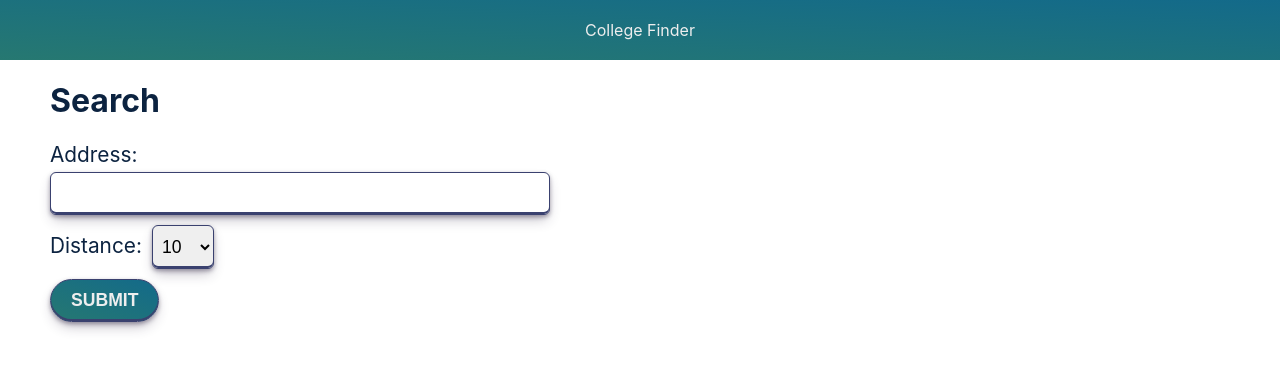
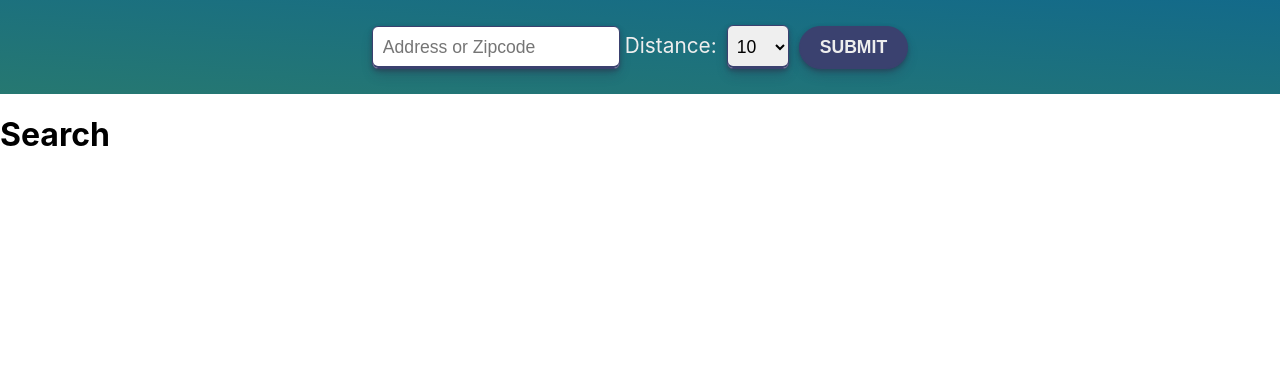
Before and after one commit to blakenoll/college-finder-frontend, a React (Create React App) app: page / in a window 1280 px wide. Shown: the top 370 px of the page. Built offline with nearby package versions, Linux system fonts and the light colour scheme.

Commit message:
ui tweaks

```diff
--- a/src/App.js
+++ b/src/App.js
@@ -1,6 +1,7 @@
 import React from "react";
 import Navbar from "./components/navbar";
-import Form from "./components/form";
+import HomePage from "./components/home";
+import Results from "./components/showResults";
 import SchoolPage from "./components/schoolPage";
 import { GlobalStyle } from "./components/globalStyle";
 import ApolloClient from "apollo-boost";
@@ -44,10 +45,11 @@ const App = () => {
   return (
     <ApolloProvider client={client}>
       <GlobalStyle />
-      <Navbar />
       <StateProvider initialState={initialState} reducer={reducer}>
         <Router>
-          <Route path="/" exact component={Form} />
+          <Navbar />
+          <Route path="/" exact component={HomePage} />
+          <Route path="/search" exact component={Results} />
           <Route path="/school/:id" component={SchoolPage} />
         </Router>
       </StateProvider>
--- a/src/components/form.js
+++ b/src/components/form.js
@@ -1,12 +1,11 @@
-import React, { useState, useEffect } from "react";
+import React from "react";
 import Select from "./select";
 import { useStateValue } from "./state";
 import styled from "styled-components";
-import Results from "./showResults";
+import { withRouter } from "react-router";
 
-const Form = ({ className }) => {
-  const [submitted, setSubmitted] = useState(false);
-  const [{ zipcode, distance, queryResults }, dispatch] = useStateValue();
+const Form = ({ className, history }) => {
+  const [{ zipcode, distance }, dispatch] = useStateValue();
 
   const distances = [10, 20, 30, 50, 100];
 
@@ -14,29 +13,22 @@ const Form = ({ className }) => {
     event.preventDefault();
     // clear query results if new search is made
     dispatch({ type: "changeQuery", newQueryResults: {} });
-    setSubmitted(true);
+    history.push("/search");
   }
-
-  useEffect(() => {
-    if (queryResults.findWithinDistance) {
-      setSubmitted(true);
-    }
-  }, []); // show results if global state contains results on mount
 
   return (
     <div className={className}>
-      <h1>Search</h1>
       <form onSubmit={handleSubmit}>
-        <label for="zipcode">Address:</label>
         <input
           type="text"
           onChange={e =>
             dispatch({ type: "changeZip", newZipcode: e.target.value })
           }
           value={zipcode}
+          placeholder="Address or Zipcode"
           id="zipcode"
         />
-        <label for="distance">Distance:</label>
+        <label htmlFor="distance">Distance:</label>
         <Select
           name="size"
           onChange={e =>
@@ -48,23 +40,21 @@ const Form = ({ className }) => {
         />
         <input type="submit" value="Submit" />
       </form>
-      {submitted && <Results distance={distance} zipcode={zipcode} />}
     </div>
   );
 };
 
-const StyledName = styled(Form)`
-  color: #0c2340;
+const StyledName = styled(withRouter(Form))`
+  color: #eee;
   font-size: 1rem;
   margin: 0 auto;
   max-width: 1200px;
   padding: 0 10px;
   input {
-    display: block;
+    display: inline;
     margin: 5px 0;
     max-width: 500px;
-    width: 100%;
-    padding: 10px 5px;
+    padding: 10px 10px;
     font-size: 1.1rem;
     border-radius: 6px;
     border: var(--border);
@@ -73,13 +63,13 @@ const StyledName = styled(Form)`
   }
   input[type="submit"] {
     padding: 10px 20px;
-    background: linear-gradient(to top right, #267871, #136a8a);
+    background: var(--purple);
     color: #eee;
     border: var(--border);
     text-transform: uppercase;
     font-weight: bold;
     border-radius: 30px;
-    display: block;
+    display: inline;
     margin: 5px 0;
     width: auto;
     box-shadow: var(--box-shadow);
@@ -95,6 +85,7 @@ const StyledName = styled(Form)`
   }
   label {
     font-size: 1.3rem;
+    margin-left: 5px;
   }
 `;
 
--- /dev/null
+++ b/src/components/home.js
@@ -0,0 +1,5 @@
+import React from "react";
+
+const HomePage = () => <h1>Search</h1>;
+
+export default HomePage;
--- a/src/components/navbar.js
+++ b/src/components/navbar.js
@@ -1,8 +1,13 @@
 import React from "react";
 import styled from "styled-components";
+import Form from "./form";
 
 const Navbar = ({ className }) => {
-  return <div className={className}>College Finder</div>;
+  return (
+    <div className={className}>
+      <Form />
+    </div>
+  );
 };
 
 const StyledNavbar = styled(Navbar)`
--- a/src/components/schoolCard.js
+++ b/src/components/schoolCard.js
@@ -2,7 +2,6 @@ import React from "react";
 import styled from "styled-components";
 import { Link } from "react-router-dom";
 import Info from "./schoolInfo";
-import SchoolLink from "./schoolLink";
 
 const SchoolCard = ({ school, className }) => (
   <StyledSchoolCard
@@ -21,9 +20,6 @@ const SchoolCard = ({ school, className }) => (
       <p>{school.blurb}</p>
       <div className="info">
         <span className="header">Info:</span>
-        <div className="links">
-          <SchoolLink title="website" link={school.www_url} />
-        </div>
         <Info title="Total Enrolled" data={school.generalInfo.campus_enroll} />
         <Info
           title="Average freshmen GPA"
--- a/src/components/schoolPage.js
+++ b/src/components/schoolPage.js
@@ -72,7 +72,7 @@ const SchoolPage = ({ match, className }) => {
               margin="0 calc(-50vw + 50%)"
               objectFit="cover"
             />
-            <BackButton to="/">Back</BackButton>
+            <BackButton to="/search">Back</BackButton>
             <h1>{school.name}</h1>
             <p>{school.blurb}</p>
             <h2>General Info</h2>
--- a/src/components/showResults.js
+++ b/src/components/showResults.js
@@ -2,6 +2,7 @@ import React from "react";
 import { Query } from "react-apollo";
 import { useTrail, animated, config } from "react-spring";
 import gql from "graphql-tag";
+import { Container } from "./stylecComponents";
 import { useStateValue } from "./state";
 import SchoolCard from "./schoolCard";
 import Loader from "./loader";
@@ -33,12 +34,12 @@ const getData = gql`
   }
 `;
 
-const Results = ({ distance, zipcode }) => {
-  const [{ queryResults }, dispatch] = useStateValue();
-  const length = queryResults.findWithinDistance
+const Results = () => {
+  const [{ queryResults, zipcode, distance }, dispatch] = useStateValue();
+  const results = queryResults.findWithinDistance
     ? queryResults.findWithinDistance.length
     : 0;
-  const trail = useTrail(length, {
+  const trail = useTrail(results, {
     config: config.default,
     opacity: 1,
     transform: "scale(1)",
@@ -48,7 +49,7 @@ const Results = ({ distance, zipcode }) => {
   // if global state contains results dont fetch new data
   if (queryResults.findWithinDistance) {
     return (
-      <div>
+      <Container>
         <p style={{ fontSize: "1.2rem" }}>
           {queryResults.findWithinDistance.length} results
         </p>
@@ -60,7 +61,7 @@ const Results = ({ distance, zipcode }) => {
             <SchoolCard school={queryResults.findWithinDistance[index]} />
           </animated.div>
         ))}
-      </div>
+      </Container>
     );
   } else {
     return (
--- /dev/null
+++ b/src/components/stylecComponents.js
@@ -0,0 +1,7 @@
+import styled from "styled-components";
+
+export const Container = styled.div`
+  margin: 0 auto;
+  max-width: 500px;
+  padding: 0 10px;
+`;
```
